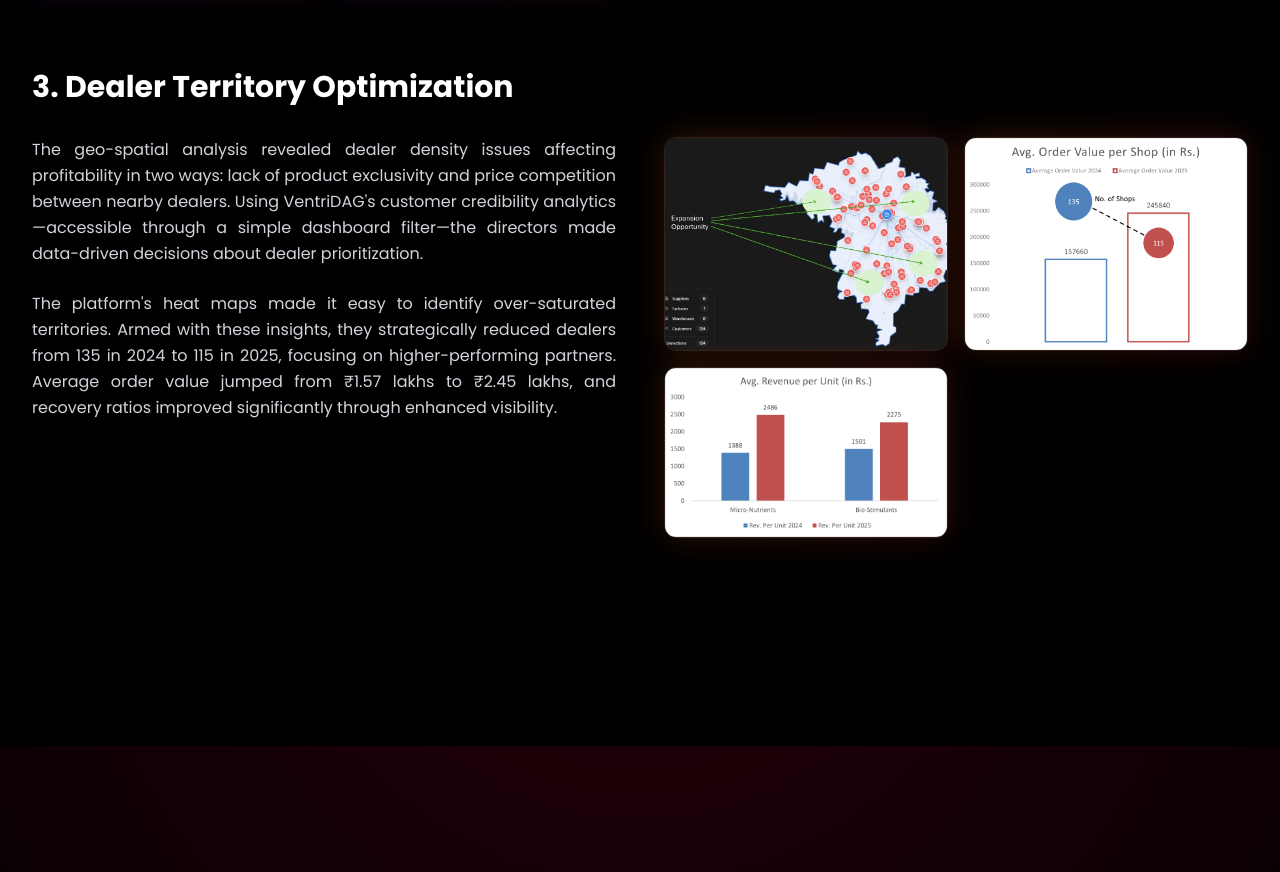
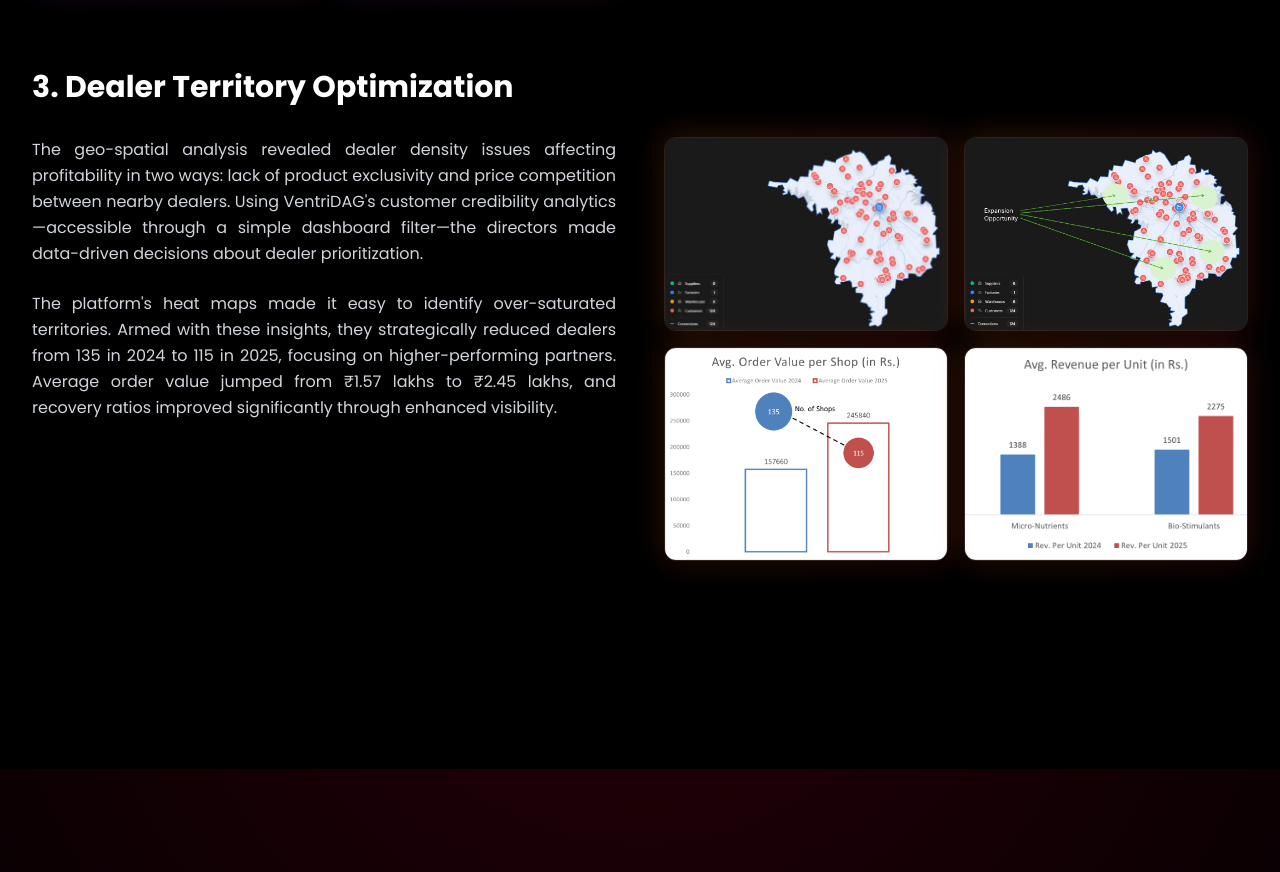
Before and after one commit to shaikhmohddanishscm/landing.ventridag, a React (Vite) app: page /case-study in a window 1280 px wide. Shown: the part 5480-6352 px from the top of the page. Built offline with nearby package versions, Linux system fonts and the light colour scheme.

Commit message:
Update SolutionSection images for before-and-after comparison

```diff
--- a/src/components/CaseStudy.jsx
+++ b/src/components/CaseStudy.jsx
@@ -888,14 +888,15 @@ const SolutionSection = ({ openPreview }) => {
               className="grid grid-cols-2 gap-4"
             >
               {[
-                { src: '/casestudy/img183.jpg', alt: 'Territory Expansion Map' },
+                { src: '/casestudy/img231.jpg', alt: 'Territory Expansion Map before' },
+                { src: '/casestudy/img183.jpg', alt: 'Territory Expansion Map after' },
                 { src: '/casestudy/Picture13.png', alt: 'Dealer Optimization Results' },
                 { src: '/casestudy/Picture11.png', alt: 'Average Revenut per unit' },
               ].map((image, idx) => (
                 <div
                   key={idx}
                   className="relative cursor-pointer group"
-                  onClick={() => openPreview(['/casestudy/img183.jpg', '/casestudy/Picture13.png', '/casestudy/Picture11.png'], idx)}
+                  onClick={() => openPreview(['/casestudy/img231.jpg','/casestudy/img183.jpg', '/casestudy/Picture13.png', '/casestudy/Picture11.png'], idx)}
                 >
                   <div className="absolute inset-0 bg-gradient-to-r from-orange-500 to-red-500 rounded-xl blur-lg opacity-20 group-hover:opacity-30 transition-opacity"></div>
                   <img
@@ -930,14 +931,15 @@ const SolutionSection = ({ openPreview }) => {
               className="grid grid-cols-2 gap-4"
             >
               {[
-                { src: '/casestudy/img183.jpg', alt: 'Territory Expansion Map' },
+                { src: '/casestudy/img231.jpg', alt: 'Territory Expansion Map before' },
+                { src: '/casestudy/img183.jpg', alt: 'Territory Expansion Map after' },
                 { src: '/casestudy/Picture13.png', alt: 'Dealer Optimization Results' },
                 { src: '/casestudy/Picture11.png', alt: 'Network Analysis' }
               ].map((image, idx) => (
                 <div
                   key={idx}
                   className="relative cursor-pointer group"
-                  onClick={() => openPreview(['/casestudy/img183.jpg', '/casestudy/Picture13.png', '/casestudy/Picture11.png'], idx)}
+                  onClick={() => openPreview(['/casestudy/img231.jpg','/casestudy/img183.jpg', '/casestudy/Picture13.png', '/casestudy/Picture11.png'], idx)}
                 >
                   <div className="absolute inset-0 bg-gradient-to-r from-orange-500 to-red-500 rounded-xl blur-lg opacity-20 group-hover:opacity-30 transition-opacity"></div>
                   <img
```
